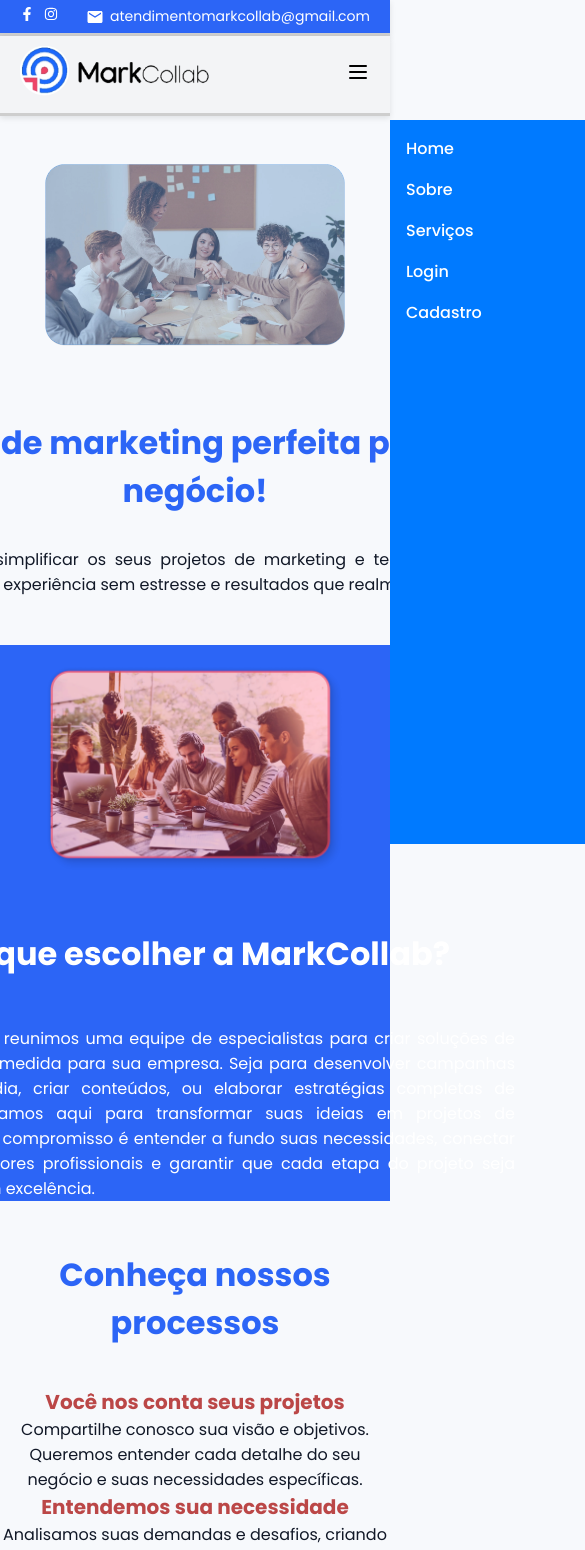
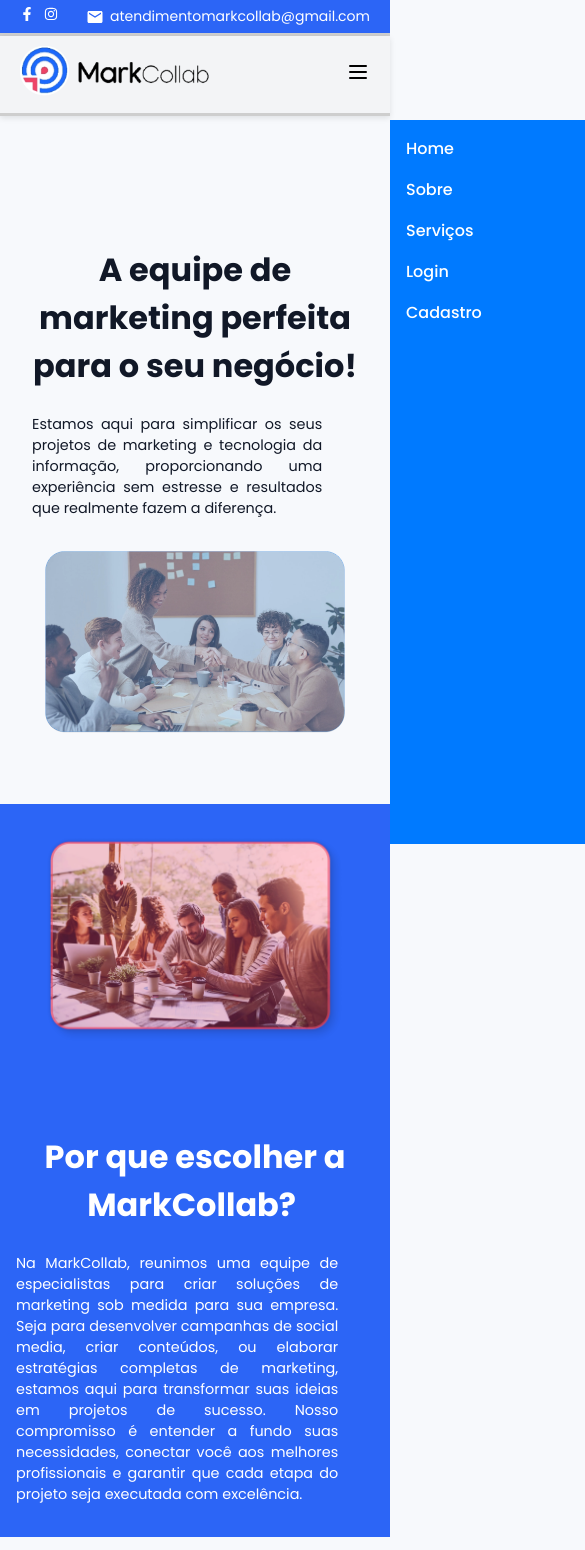
Before and after one commit to fermarino/markcollab-frontend, a React (Vite) app: page /home in a window 390 px wide. Shown: the top 1550 px of the page, 585 px wide, since content can reach past the window. Built offline with nearby package versions, Linux system fonts and the light colour scheme.

Commit message:
feat: adjusting home screen responsiveness

```diff
--- a/src/pages/Home/Home.css
+++ b/src/pages/Home/Home.css
@@ -1,121 +1,122 @@
-.home_div1, .home_div2{
+.home_div1, .home_div2 {
   display: flex;
-  flex-direction: row;
+  flex-wrap: wrap;
   justify-content: space-evenly;
+  align-items: center;
+  gap: 2rem;
+  padding: 1rem;
 }
 
-.home_div1{
+.home_div1 {
   margin-top: 3rem;
   margin-bottom: 3rem;
 }
 
-.home_div1 p{
-  margin-top: 2rem;
-  padding-left: 2rem;
-  width: 50rem;
+.home_div1 p {
+  margin-top: 1.5rem;
+  padding: 0 1rem;
+  max-width: 700px;
+  width: 100%;
   text-align: justify;
 }
 
-.home_div1_1{
+.home_div1_1 {
   padding-top: 1rem;
 }
 
-.home_div2{
+.home_div2 {
   background-color: #2C65F6;
-  padding-left: 1rem;
-  padding-right: 1rem;
+  padding: 2rem 1rem;
 }
 
-.home_div2 h1{
+.home_div2 h1,
+.home_div2 p {
   color: white;
 }
 
-.home_div2 p{
-  color: white;
-  margin-top: 3rem;
+.home_div2 p {
+  margin-top: 1.5rem;
+  max-width: 700px;
+  width: 100%;
+  text-align: justify;
 }
 
-
-.home_div3{
+.home_div3 {
   display: flex;
   flex-direction: column;
   justify-content: space-evenly;
+  align-items: center;
   text-align: center;
   margin-bottom: 50px;
+  padding: 1rem;
 }
 
-.home_div3 h1{
+.home_div3 h1 {
   color: #2C65F6;
-  margin-bottom: 40px;
+  margin-bottom: 2rem;
 }
 
-.home_div3 h3{
+.home_div3 h3 {
   color: #BB4747;
+  font-size: 1.25rem;
 }
 
-
-.home_div3_divs{
+.home_div3_divs {
   display: flex;
-  flex-direction: column;
+  flex-wrap: wrap;
   justify-content: center;
+  gap: 1.5rem;
+  width: 100%;
 }
 
-.home_h1{
+.home_div3_divs1 {
+  max-width: 300px;
+  width: 100%;
+  padding: 1rem;
+  box-sizing: border-box;
+}
+
+.home_h1 {
   margin-top: 50px;
   text-align: center;
 }
 
-.home_div2_divs2 p{
-  width: 60rem;
-  text-align: justify;
+#imagem1, #imagem2 {
+  width: 100%;
+  max-width: 500px;
+  height: auto;
+  object-fit: cover;
+  border-radius: 8px;
 }
 
-.home_div1 h1{
-  color: #2C65F6;
-}
-
-.home_div3_divs1 h3{
-  font-size: 20px;
-}
-
-
-#imagem2{
-  width: 500px;
-  margin-top: 20px;
-}
-
-@media(max-width: 1500px){
-  .home_div1, .home_div2{
-      align-items: center;
-      text-align: center;
+@media(max-width: 768px) {
+  .home_div1, .home_div2 {
+    flex-direction: column;
+    text-align: center;
   }
 
-  .home_div1{
-      flex-direction: column-reverse;
+  .home_div3_divs {
+    flex-direction: column;
+    align-items: center;
   }
 
-  .home_div2{
-      flex-direction: column;
-  }
-
-  .home_h1{
-      margin-top: 50px;
+  .home_div1 p,
+  .home_div2_divs2 p {
+    max-width: 90%;
   }
 }
 
-@media(max-width: 983px){
-  .home_div2_divs2 p{
-    width: 40rem;
+@media(max-width: 480px) {
+  #imagem1, #imagem2 {
+    max-width: 300px;
+  }
+
+  .home_div1 p,
+  .home_div2_divs2 p {
+    font-size: 0.9rem;
+  }
+
+  .home_div3 h3 {
+    font-size: 1rem;
   }
 }
-
-@media(max-width: 431px){
-  #imagem1, #imagem2{
-      width: 300px;
-  }
-
-  .home_div3_divs{
-      flex-direction: column;
-  }
-
-}
```
